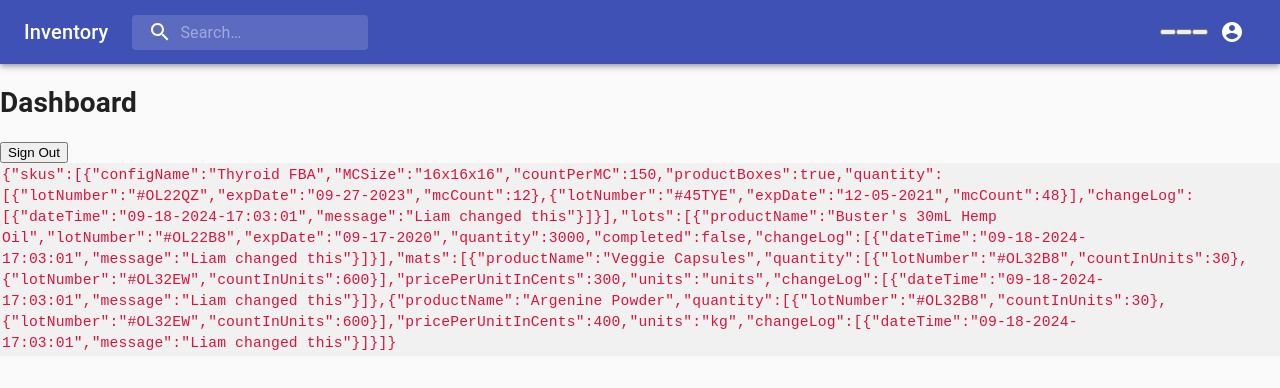
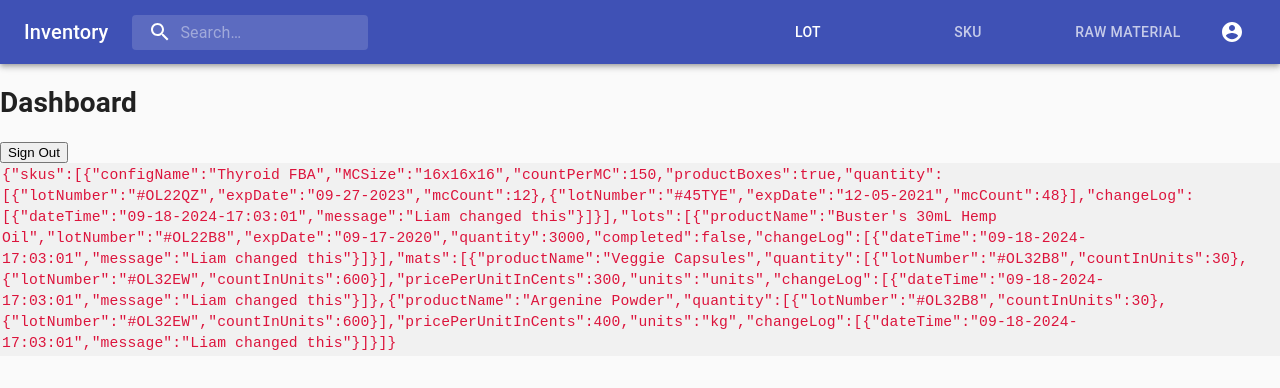
Before and after one commit to snl-dev-team/snl-inventory-app, a React (Create React App) app in the folder client/: page / in a window 1280 px wide. Shown: the top 388 px of the page. Built offline with nearby package versions, Linux system fonts and the light colour scheme; no server answers; sample sign-in values are in the browser's storage.

Commit message:
adding buttons

```diff
--- a/client/package.json
+++ b/client/package.json
@@ -35,5 +35,8 @@
 			"last 1 firefox version",
 			"last 1 safari version"
 		]
+	},
+	"devDependencies": {
+		"case-sensitive-paths-webpack-plugin": "^2.3.0"
 	}
 }
--- /dev/null
+++ b/client/src/components/FilterButton.js
@@ -0,0 +1,39 @@
+import React from 'react';
+import { makeStyles } from '@material-ui/core/styles';
+import Tabs from '@material-ui/core/Tabs';
+import Tab from '@material-ui/core/Tab';
+
+
+const useStyles = makeStyles({
+  root: {
+    flexGrow: 100,
+  },
+});
+
+function CenteredTabs(props) {
+  const classes = useStyles();
+  const [value, setValue] = React.useState(0);
+
+  const handleChange = (event, newValue) => {
+    setValue(newValue);
+
+  };
+
+  return (
+    <div className={classes.root}>
+      <Tabs
+        value={value}
+        onChange={handleChange}
+        indicatorColor="primary"
+        textColor="inherit"
+        centered
+      >
+        <Tab label="lot" onClick={() => props.onSet("lots")}/>
+        <Tab label="sku" onClick={() => props.onSet("skus")}/>
+        <Tab label="raw material" onClick={() => props.onSet("mats")}/>
+
+      </Tabs>
+    </div>
+  );
+}
+export default CenteredTabs
--- /dev/null
+++ b/client/src/components/Title.js
@@ -0,0 +1,17 @@
+import React from 'react';
+import Typography from '@material-ui/core/Typography';
+import useStyles from '../styles/NavBarStyles';
+
+const Title = () =>{
+  const classes = useStyles();
+  return(
+  <Typography
+    className={classes.title}
+    variant="h6"
+    noWrap
+  >
+    Inventory
+  </Typography>
+  );
+}
+export default Title
--- a/client/src/components/navBar.js
+++ b/client/src/components/navBar.js
@@ -2,17 +2,19 @@ import React from 'react';
 import AppBar from '@material-ui/core/AppBar';
 import Toolbar from '@material-ui/core/Toolbar';
 import IconButton from '@material-ui/core/IconButton';
-import Typography from '@material-ui/core/Typography';
 import MenuItem from '@material-ui/core/MenuItem';
 import Menu from '@material-ui/core/Menu';
 import AccountCircle from '@material-ui/icons/AccountCircle';
 import MoreIcon from '@material-ui/icons/MoreVert';
 import useStyles from '../styles/NavBarStyles';
 import SearchBar from './Search';
+import Title from './Title'
+import CenteredTabs from './FilterButton';
+import app from '../firebase';
 
 const PrimarySearchAppBar = (props) => {
+
 	const classes = useStyles();
-
 	const [anchorEl, setAnchorEl] = React.useState(null);
 	const [mobileMoreAnchorEl, setMobileMoreAnchorEl] = React.useState(null);
 	const handleProfileMenuOpen = (event) => {
@@ -42,10 +44,9 @@ const PrimarySearchAppBar = (props) => {
 			open={isMenuOpen}
 			onClose={handleMenuClose}
 		>
-			<MenuItem onClick={handleMenuClose}>Sign Out</MenuItem>
+			<MenuItem onClick={() => app.auth().signOut()}>Sign Out</MenuItem>
 		</Menu>
 	);
-
 	const mobileMenuId = 'primary-search-account-menu-mobile';
 	const renderMobileMenu = (
 		<Menu
@@ -57,15 +58,9 @@ const PrimarySearchAppBar = (props) => {
 			open={isMobileMenuOpen}
 			onClose={handleMobileMenuClose}
 		>
-			<MenuItem>
-				<p>Lot</p>
-			</MenuItem>
-			<MenuItem>
-				<p>Sku</p>
-			</MenuItem>
-			<MenuItem>
-				<p>Raw Materials</p>
-			</MenuItem>
+			<MenuItem onClick={() => props.onSet("lot")}><p>lot</p></MenuItem>
+			<MenuItem onClick={() => props.onSet("sku")}><p>Sku</p></MenuItem>
+			<MenuItem onClick={() => props.onSet("Raw Materials")}><p>Raw Materials</p></MenuItem>
 		</Menu>
 	);
 
@@ -73,20 +68,12 @@ const PrimarySearchAppBar = (props) => {
 		<div className={classes.grow}>
 			<AppBar position="static">
 				<Toolbar>
-					<Typography
-						className={classes.title}
-						variant="h6"
-						noWrap
-					>
-						Inventory
-					</Typography>
+					<Title/>
 					<SearchBar onSearch={(s) => props.onSearch(s)} />
 
 					<div className={classes.grow} />
 					<div className={classes.sectionDesktop}>
-						<button />
-						<button />
-						<button />
+					<CenteredTabs onSet={(s) => props.onSet(s)}/>
 					</div>
 					<div className={classes.sectionMobile}>
 						<IconButton
--- a/client/src/index.js
+++ b/client/src/index.js
@@ -1,7 +1,7 @@
 import React from 'react';
 import ReactDOM from 'react-dom';
 import App from './App';
-import PrimarySearchAppBar from './components/navBar';
+
 
 ReactDOM.render(
 	<React.StrictMode>
--- a/client/src/route_components/MainRoute.js
+++ b/client/src/route_components/MainRoute.js
@@ -2,7 +2,7 @@ import React, { useState } from 'react';
 import * as resource from '../test_data/schema.json';
 import searchService from '../services/searchService';
 import Dashboard from '../components/Dashboard';
-import PrimarySearchAppBar from '../components/navBar';
+import PrimarySearchAppBar from '../components/Navbar';
 
 const MainRoute = () => {
 	const [data, setData] = useState(resource.default);
@@ -14,7 +14,7 @@ const MainRoute = () => {
 
 	return (
 		<>
-			<PrimarySearchAppBar onSearch={(s) => filterData(s)} />
+			<PrimarySearchAppBar onSearch={(s) => filterData(s)}/>
 			<Dashboard data={filteredData} />
 		</>
 	);
```
Also changed, not shown: client/src/components/ShowMore.js (added, +28 -0 lines), client/src/components/ProfileButton.js (added).
